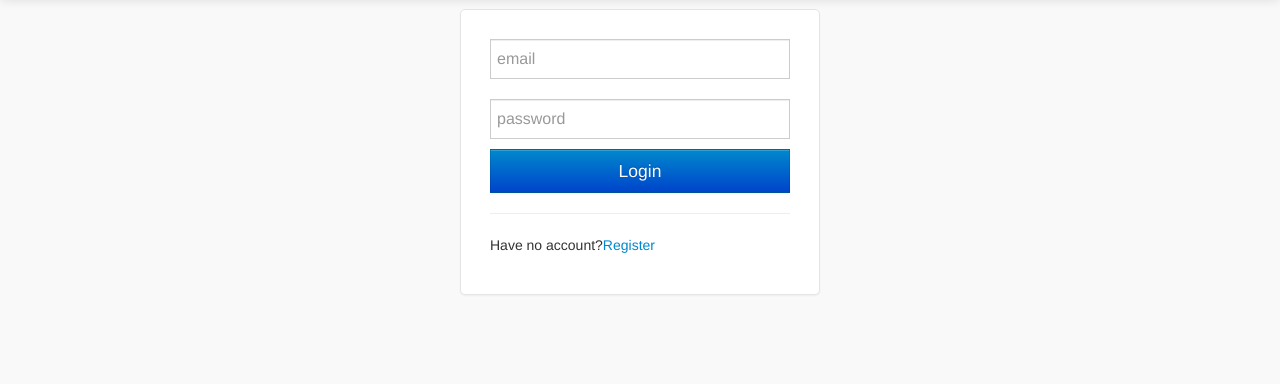
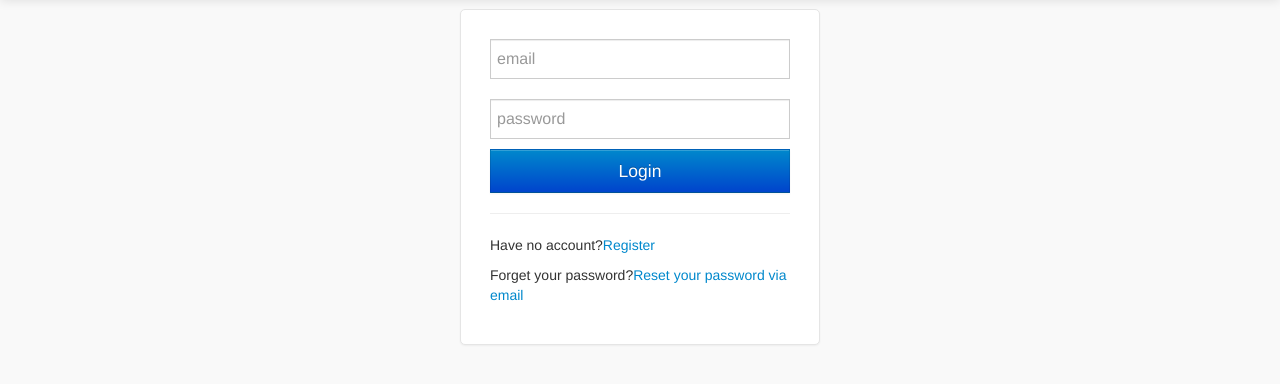
Before and after one commit to gonbo/market, a Flask app: page /account/signin in a window 1280 px wide. Shown: the part 41-425 px from the top of the page. Run offline with Flask 2, Linux system fonts and the light colour scheme; parts of the project's set-up code (start-up, migrations or seed data) failed here and were passed over; some libraries are stand-ins or nearby versions.

Commit message:
add functions to support get back user password via mail confirm

```diff
--- a/account/forms.py
+++ b/account/forms.py
@@ -4,10 +4,10 @@ import uuid
 import time
 from decimal import Decimal
 from werkzeug.security import generate_password_hash, check_password_hash
-from flask import current_app
+from flask import current_app, g
 from flask.ext.wtf import Form
 from flask.ext.wtf import TextField, PasswordField
-from flask.ext.wtf import Required, Email, Length
+from flask.ext.wtf import Required, Email, Length, EqualTo
 
 
 class SignupForm(Form):
@@ -64,3 +64,41 @@ class SigninForm(Form):
         # for login()
         user.update(update_info)
         self.user = user
+
+class PasswordUpdateForm(Form):
+    """docstring for PasswordUpdateForm"""
+    current_password = PasswordField('Current password',
+            validators=[Required()])
+    new_password = PasswordField('New password',
+            validators=[Required(), Length(min=8, max=30)])
+    new_passsword_confirm = PasswordField('Confirm new password',
+            validators=[Required(), EqualTo('new_password')])
+
+    def validate_password(self, field):
+        if not check_password_hash(g.user['password'], field.data):
+            raise ValueError("Current password Error!")
+
+    def save(self):
+        current_app.redis.hset('user:%s'%g.user['id'], 'password',
+                generate_password_hash(self.new_password.data))
+
+class ResetMailForm(Form):
+    """docstring for ResetMailForm"""
+    email = TextField('email', validators=[Required(), Email()])
+
+    def validate_email(self, field):
+        if not current_app.redis.exists('email:%s:uid' % field.data):
+            raise ValueError('No account asociate with the email!!')
+
+
+class PasswordResetForm(Form):
+    """docstring for PasswordUpdateForm"""
+    new_password = PasswordField('New password',
+            validators=[Required(), Length(min=8, max=30)])
+    new_passsword_confirm = PasswordField('Confirm new password',
+            validators=[Required(), EqualTo('new_password')])
+
+    def save(self, email):
+        uid  = current_app.redis.get('email:%s:uid' % email)
+        current_app.redis.hset('account:%s' % uid, 'password',
+                generate_password_hash(self.new_password.data))
--- a/account/views.py
+++ b/account/views.py
@@ -2,17 +2,19 @@
 # -*- coding: utf-8 -*-
 
 from flask import Blueprint, render_template, request, g, \
-        redirect, url_for, current_app, abort
-from .forms import SigninForm, SignupForm
+        redirect, url_for, current_app, abort, session
+from .forms import SigninForm, SignupForm, PasswordUpdateForm, \
+        ResetMailForm, PasswordResetForm
 from .helpers import login, logout
+from .decorators import login_required
 import mailing
 
 bp_account = Blueprint('account', __name__)
 
+
 @bp_account.route('/signup', methods=['GET', 'POST'])
 def signup():
     form = SignupForm()
-
     if form.validate_on_submit():
         new_user = form.save()
         mailing.send_awaiting_confirm_mail(new_user)
@@ -24,7 +26,6 @@ def signup():
 @bp_account.route('/signin', methods=['GET', 'POST'])
 def signin():
     next_url = request.args.get('next', url_for('index'))
-
     if g.user:
         return redirect(next_url)
 
@@ -62,3 +63,48 @@ def activate_user(uid):
         pass
 
     return redirect(url_for('.signin'))
+
+
+@bp_account.route('/change/password', methods=['GET', 'POST'])
+@login_required
+def change_password():
+    form = PasswordUpdateForm()
+    if form.validate_on_submit():
+        form.save()
+        return redirect(url_for('index'))
+    return render_template('account/changePassword.html', form=form)
+
+
+@bp_account.route('/send/resetmail', methods=['GET', 'POST'])
+def send_resetmail():
+    form = ResetMailForm()
+    if form.validate_on_submit():
+        mailing.send_reset_password_mail(form.email.data)
+        return redirect(url_for('index'))
+    return render_template('account/sendResetMail.html', form=form)
+
+
+@bp_account.route('/reset/password', methods=['GET', 'POST'])
+def reset_password():
+    if request.method == 'GET':
+        if not request.args.get('code'):
+            return abort(404)
+        reset_code = request.args.get('code')
+        email = current_app.redis.get('reset:%s:email' % reset_code)
+        if not email:
+            return abort(404)
+        session['email'] = email;
+        session['reset_code'] = reset_code
+        return render_template('account/resetPassword.html', form=PasswordResetForm())
+    elif request.method == 'POST':
+        if not session.get('email'):
+            return abort(404)
+
+        form = PasswordResetForm()
+        if form.validate_on_submit():
+            form.save(session.get('email'))
+            current_app.redis.delete('reset:%s:email' % session.get('reset_code'))
+            session.pop('email', None)
+            session.pop('reset_code', None)
+            return redirect(url_for('.signin'))
+        return render_template('account/resetPassword.html', form=form)
--- a/templates/account/signin.html
+++ b/templates/account/signin.html
@@ -11,6 +11,7 @@
     <hr />
     <div>
         <p>Have no account?<a href="{{ url_for('account.signup') }}">Register</a></p>
+        <p>Forget your password?<a href="{{ url_for('account.send_resetmail') }}">Reset your password via email</a></p>
     </div>
 </form>
 </div>
```
Also changed, not shown: account/decorators.py (+14 -0 lines), mailing.py (+14 -0 lines).
